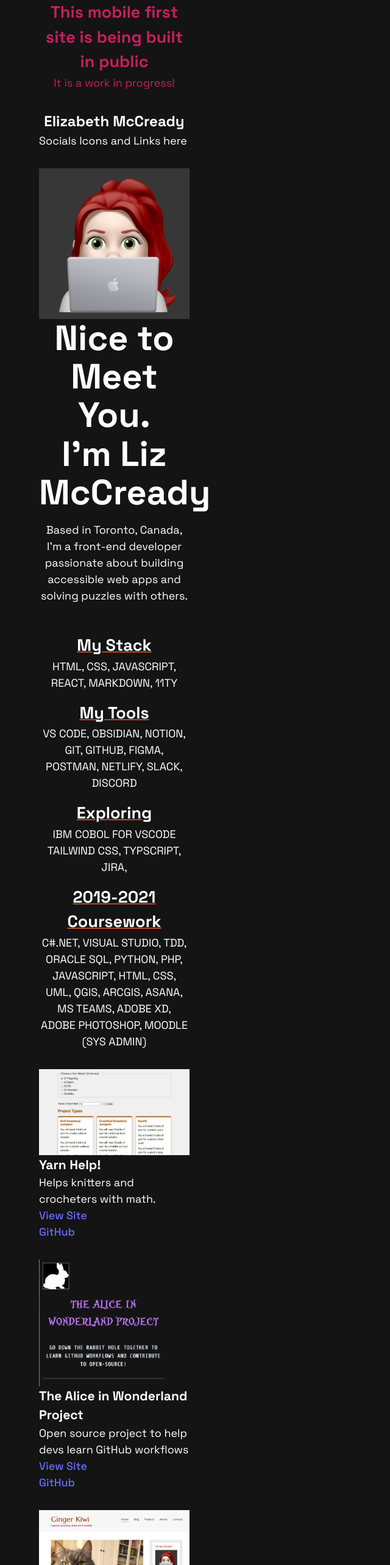
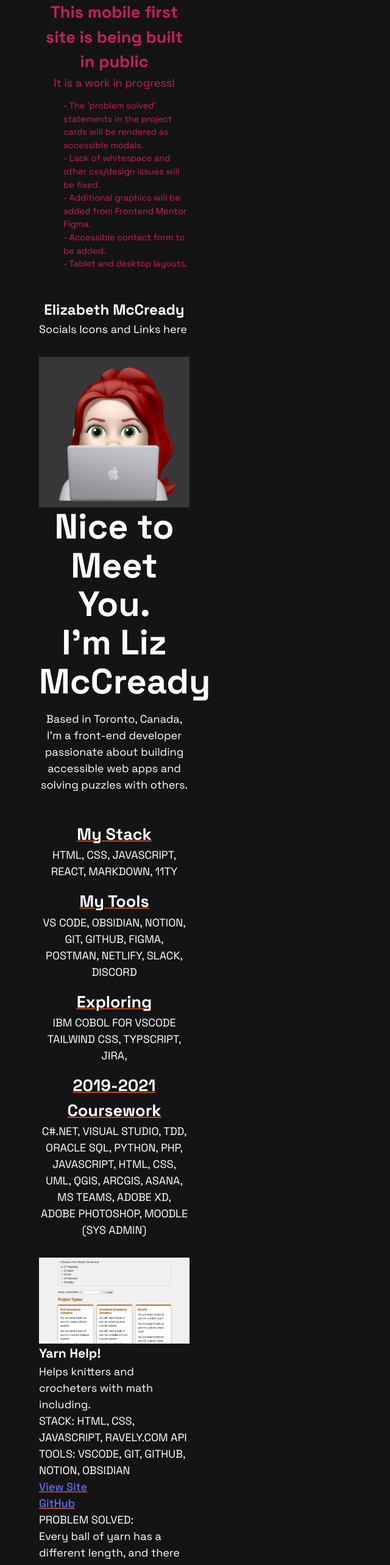
Before and after one commit to GingerKiwi/GingerKiwi.dev, a React (Vite) app: page / in a window 1280 px wide. Shown: the top 2566 px of the page at 61% size, without its empty margins (0-640 px from the left). Built offline with nearby package versions, Linux system fonts and the light colour scheme.

Commit message:
update content in BuildingInPublic.jsx tweak styling for ProjectCards

```diff
--- a/src/App.css
+++ b/src/App.css
@@ -22,6 +22,7 @@
 	--fs-large: 3.5rem; /* 56px */
 	--fs-medium: 1.5rem; /* 24px */
 	--fs-regular: 1.125rem; /* 18px */
+  --fs-small: 0.9rem; /* Xpx */
 
 }
 
@@ -44,6 +45,12 @@ h2 {
 
 footer {
   background-color: var(--clr-grey-dark);
+}
+
+ul {
+  list-style: none;
+  text-align: left;
+  font-size: var(--fs-small);
 }
 
 .container {
--- a/src/App.jsx
+++ b/src/App.jsx
@@ -20,8 +20,13 @@ function App() {
             image={item.image}
             name={item.name}
             about={item.about}
+            stack={item.stack}
+            tools={item.tools}
             link={item.link}
             github={item.github}
+            alt={item.alt}
+            problem={item.problem}
+
         />
     )
 })
--- a/src/Components/BuildingInPublic.jsx
+++ b/src/Components/BuildingInPublic.jsx
@@ -3,6 +3,13 @@ const BuildingInPublic = () => {
         <section className="section--building-in-public">
             <h2>This mobile first site is being built in public</h2>
             <p>It is a work in progress!</p>
+            <ul>
+                <li>- The 'problem solved' statements in the project cards will be rendered as accessible modals.</li>
+                <li>- Lack of whitespace and other css/design issues will be fixed.</li>
+                <li>- Additional graphics will be added from Frontend Mentor Figma.</li>
+                <li>- Accessible contact form to be added.</li>
+                <li>- Tablet and desktop layouts.</li>
+            </ul>
         </section>
     )
 }
--- a/src/Components/ProjectCards.jsx
+++ b/src/Components/ProjectCards.jsx
@@ -1,31 +1,16 @@
-// const ProjectCards = () => {
-//     return (
-//         <section className="section--projects">
-//         <h2>Project cards - from mapping over projectData.js object</h2>
-//         </section>
-//     )
-// }
-
 export default function Card(props) {
     return (
         <section className="section--projects">
             <article className="card">
-            <img src={`../assets/${props.image}`} alt="{props.alt}"className="card--image" />
+            <img src={`../assets/${props.image}`} alt="{props.alt}" className="card--image" />
             <h3>{props.name}</h3>
             <p>{props.about}</p>
-            <a href="{props.link}">View Site</a><br></br>
-            <a href="{props.github">GitHub</a>
-            {/* <div className="card--stats">
-                <img src="../images/star.png" className="card--star" />
-                <span>{props.rating}</span>
-                <span className="gray">({props.reviewCount}) • </span>
-                <span className="gray">{props.location}</span>
-            </div>
-            <p>{props.title}</p>
-            <p><span className="bold">From ${props.price}</span> / person</p> */}
+            <p className="text--uppercase">Stack: {props.stack}</p>
+            <p className="text--uppercase">Tools: {props.tools}</p>
+            <a href="{props.link}" className="text--border-bottom-orange">View Site</a><br></br>
+            <a href="{props.github}" className="text--border-bottom-orange">GitHub</a>
+            <p>PROBLEM SOLVED: <br /> {props.problem}</p>
         </article>
         </section>
     )
 }
-
-// export default ProjectCard
--- a/src/data.js
+++ b/src/data.js
@@ -1,10 +1,10 @@
 export default [
     {
         name: "Yarn Help!",
-        about: "Helps knitters and crocheters with math.",
-        problem: "Every ball of yarn has a different length, and there are with 8+ different standard thicknesses (“weights”). There are over 250,000 different yarns. Crochet uses 25% more yarn than knitting.How many balls of X yarn does a person have to buy to make Y project if they are knitting or if they are crocheting?",
-        stack: ["html", "css", "javascript", "Ravely.com API"],
-        tools: ["vscode", "git", "github", "notion", "obsidian"],
+        about: "Helps knitters and crocheters with math including.",
+        problem: "Every ball of yarn has a different length, and there are with 8+ different standard thicknesses (“weights”). There are over 250,000 different yarns. Crochet uses 25% more yarn than knitting. How many balls of X yarn does a person have to buy to make Y project if they are knitting or if they are crocheting?",
+        stack: "html, css, javascript, Ravely.com API",
+        tools: "vscode, git, github, notion, obsidian",
         github: "https://github.com/GingerKiwi/yarnhelp3",
         link:"https://yarnhelp.app",
         image: "HowMuchYarn3.png",
@@ -12,10 +12,10 @@ export default [
     },
     {
         name: "The Alice in Wonderland Project",
-        about: "Open source project to help devs learn GitHub workflows",
-        problem: "problem",
-        stack: ["html", "css", "javascript", "react"],
-        tools: ["vscode", "git", "github", "vercel", "github pages", "notion"],
+        about: "Open source project to help devs learn GitHub workflows by building a text-based game inspired by Tim Burton's Alice in Wonderland movie. It will be a bit like The Oregon Trail text based game circa 1980s/1990s.",
+        problem: "Learning GitHub and getting involved in Open Source Software can be overwhelming and intimidating. So during Hacktoberfest 2022, I created an open source repo to help other new developers learn GitHub work flows, learn how to contribute to a remote team project, get involved with open source while being social and making something fun. Version 2.0 is in development for Hacktoberfest 2023.",
+        stack: "html, css, javascript, react",
+        tools: "vscode, git, github, vercel, github pages, notion",
         github: "https://github.com/The-Alice-In-Wonderland-Project",
         link:"https://the-alice-in-wonderland-project.github.io/aliceproject-dev/",
         image: "Alice-Screenshot.png",
@@ -23,19 +23,19 @@ export default [
     {
         name: "Ginger Kiwi Blog",
         about: "JAMStack blog dev on Netlify using 11ty, Numjucks, and Markdown and YAML in Obsidian",
-        problem: "problem",
-        stack: ["HTML", "CSS", "javascript", "Prism.js", "11ty"],
-        tools: ["vscode", "git", "github"],
+        problem: "I needed a single place where I had complete control over how my article writing is rendered and published.",
+        stack: "HTML, CSS, javascript, Prism.js, 11ty",
+        tools: "vscode, git, github",
         github: "https://github.com/GingerKiwi/gingerkiwi-blog-2023",
         link:"https://gingerkiwi.blog",
         image: "GK-Blog-Screenshot.png",
     },
     {
         name: "Ginger Kiwi Portfolio (this site)",
-        about: "about this site",
-        problem: "problem",
-        stack: ["html", "css", "javascript", "", ""],
-        tools: ["vscode", "git", "github"],
+        about: "A React.js site developed using Vite and hosted on Netlify. Done as both part of Women Who Code's first Code Buddy program and as a Frontend Mentor challenge",
+        problem: "I need something that I've developed from scratch for my developer portfolio. I also needed a site that showcased some of my React skills",
+        stack: "html, css, javascript",
+        tools: "vscode, git, github",
         github: "https://github.com/GingerKiwi/GingerKiwi.dev",
         link:"https://gingerkiwi.dev",
         image: "Gk-Dev-Screenshot-Figma.png",
@@ -44,11 +44,23 @@ export default [
     {
         name: "Conquring Responsive Layouts",
         about: "My work from Kevin Powell's Conquering Responsive Layouts 21 Day Challenge deployed as a multipage site using Prism.js to display code blocks.",
-        problem: "problem for CRL",
-        stack: ["HTML", "CSS", "javascript", "Prism.js"],
-        tools: ["vscode", "git", "github"],
+        problem: "I want a single place to track and share my progress in this course. Many devs have issues with layout, so this is another resource.",
+        stack: "HTML, CSS, javascript, Prism.js",
+        tools: "vscode, git, github",
         github: "https://github.com/GingerKiwi/conquering-responsive-layouts",
         link:"https://responsive-layouts-21-day-challenge.netlify.app/",
-        image: "CRL-Screenshot.png"
+        image: "CRL-Screenshot.png" ,
+        alt: "alt text here CRL"
     }
 ]
+
+// template:
+// {
+//     projectname: "name.",
+//     problem: "problem",
+//     stack: "HTML, CSS, javascript, Prism.js",
+//     tools: "vscode, git, github",
+//     github: "",
+//     link:"",
+//     image: "/assets/yarnhelp.png",
+// },
```
